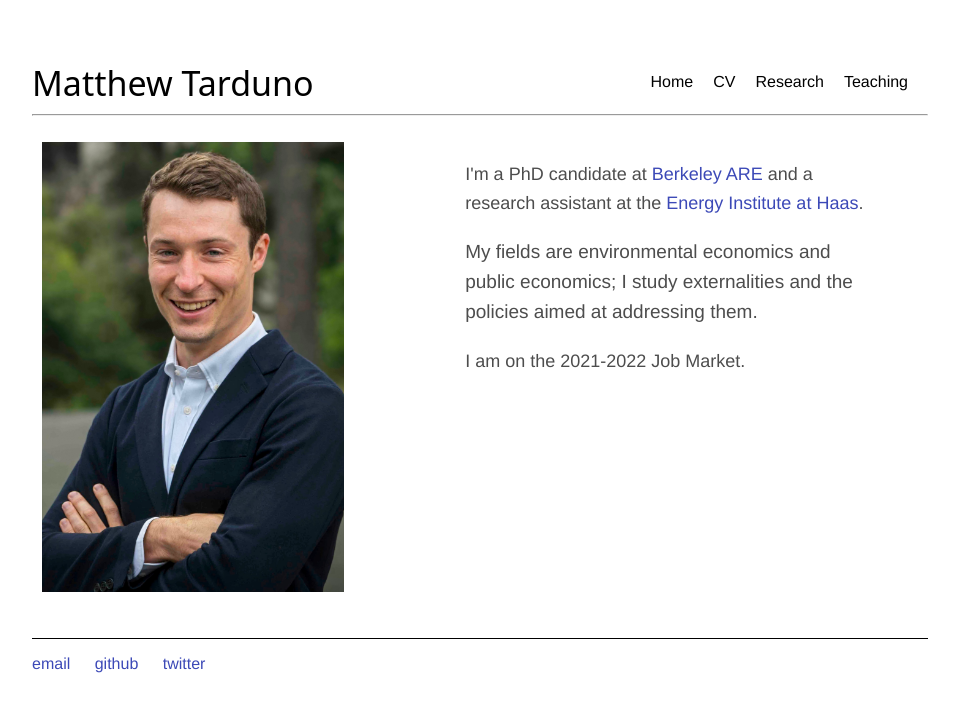
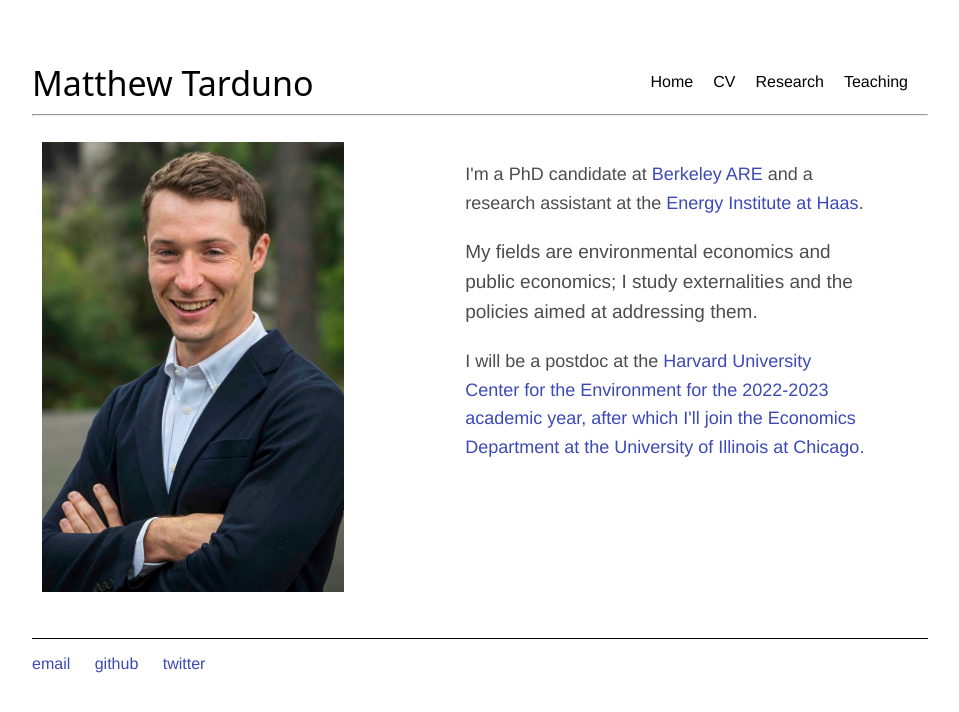
Before and after one commit to Matt-Tarduno/Matt-Tarduno.github.io, a Jekyll site: the page built from index.html, in a window 1280 px wide. Shown: the top 712 px of the page, without its empty margins (160-1119 px from the left). Built offline with Jekyll 4.4.1, drawn with Linux system fonts in a browser that asks for light colours.

Commit message:
Update index.html

```diff
--- a/index.html
+++ b/index.html
@@ -29,7 +29,7 @@ sitemap:
 		<p></p>
 	 <p style="font-size:19px; line-height:1.6"> My fields are <span style="font-weight:550;">environmental economics</span> and <span style="font-weight:550;">public economics</span>; I study externalities and the policies aimed at addressing them. </p>
 	  <p></p>
-	  <p style="font-size:18px; line-height:1.6;">I am on the 2021-2022 Job Market.</p>
+	  <p style="font-size:18px; line-height:1.6;">I will be a postdoc at the <a href="https://environment.harvard.edu/" target="_blank"><span style="font-weight:500;">Harvard University Center for the Environment</span> for the 2022-2023 academic year, after which I'll join the Economics Department at the <a href="https://econ.uic.edu/" target="_blank"><span style="font-weight:500;">University of Illinois at Chicago</span>.</p>
 
 	</div>
 </div>
```
